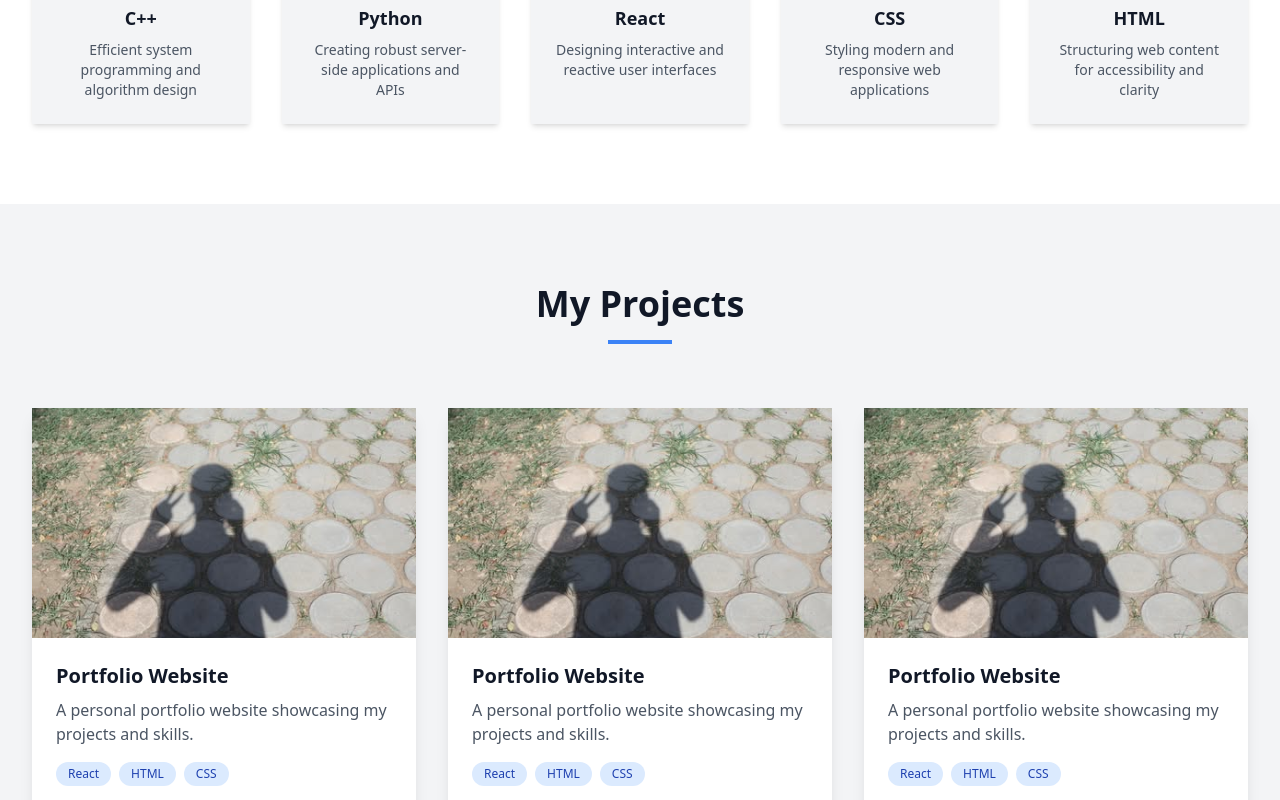
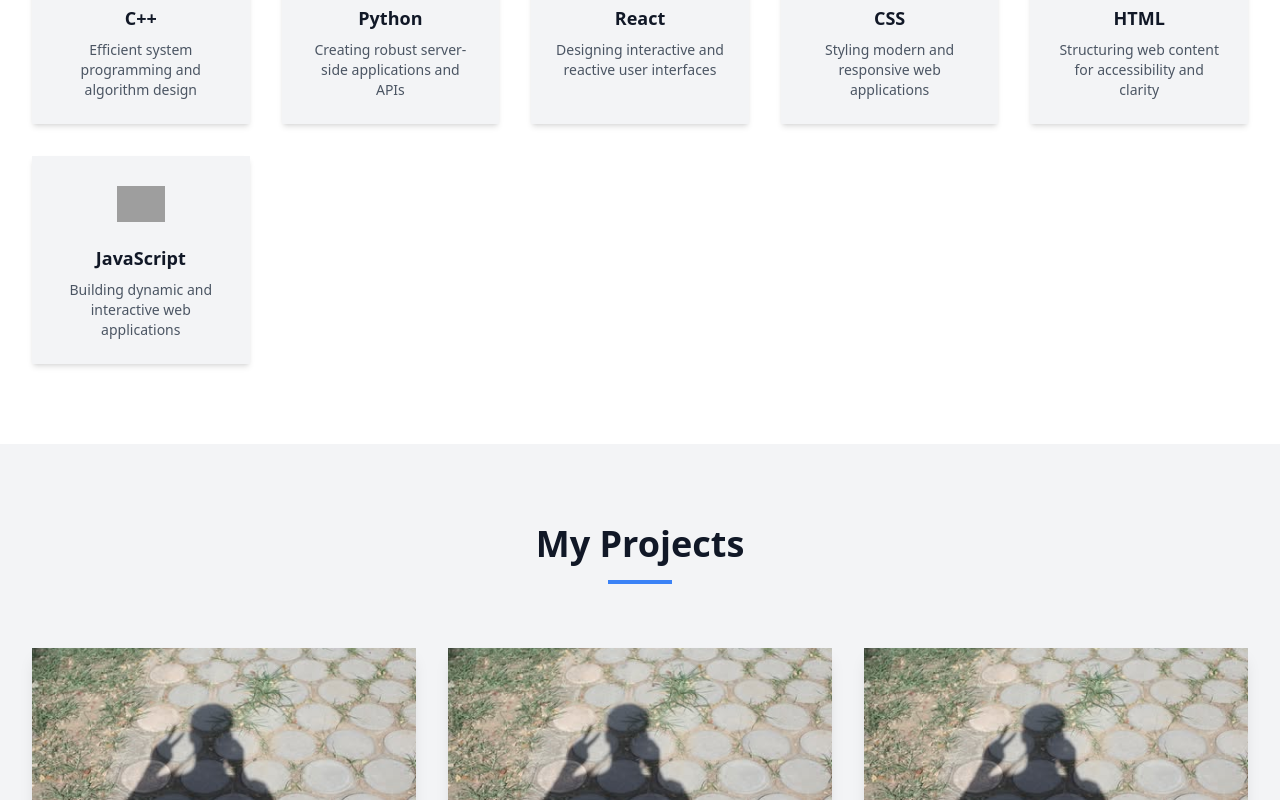
Before and after one commit to jasrulete/portfolio, a React (Vite) app: page / in a window 1280 px wide. Shown: the part 1152-1952 px from the top of the page. Built offline with nearby package versions, Linux system fonts and the light colour scheme; grey boxes are pictures that could not be loaded.

Commit message:
fixed images scaling of hero section

```diff
--- a/src/components/hero-section.tsx
+++ b/src/components/hero-section.tsx
@@ -1,13 +1,14 @@
-import background from '../assets/background.jpg';
+import background from "../assets/background.jpg";
 
 function Hero() {
   return (
     <section
       id="home"
-      className="relative min-h-screen flex flex-col justify-between items-center bg-cover bg-center"
+      className="relative min-h-screen flex flex-col justify-between items-center bg-cover bg-center bg-no-repeat px-4 sm:px-6"
       style={{
         backgroundImage: `url(${background})`,
-        backgroundAttachment: "fixed",
+        backgroundAttachment: "scroll", // safer on mobile than "fixed"
+        backgroundSize: "cover",
       }}
     >
       {/* Overlay */}
--- a/src/components/skills-section.tsx
+++ b/src/components/skills-section.tsx
@@ -1,9 +1,4 @@
-import {
-  SiPython,
-  SiReact,
-  SiCss3,
-  SiHtml5,
-} from "react-icons/si";
+import { SiPython, SiReact, SiCss3, SiHtml5 } from "react-icons/si";
 
 function Skills() {
   const skills = [
@@ -38,6 +33,17 @@ function Skills() {
       icon: <SiHtml5 className="h-12 w-12 text-orange-500" />,
       description: "Structuring web content for accessibility and clarity",
     },
+    {
+      name: "JavaScript",
+      icon: (
+        <img
+          src="https://upload.wikimedia.org/wikipedia/commons/6/6a/JavaScript-logo.png"
+          alt="JavaScript Logo"
+          className="h-12 w-12 object-contain"
+        />
+      ),
+      description: "Building dynamic and interactive web applications",
+    },
   ];
 
   return (
```
